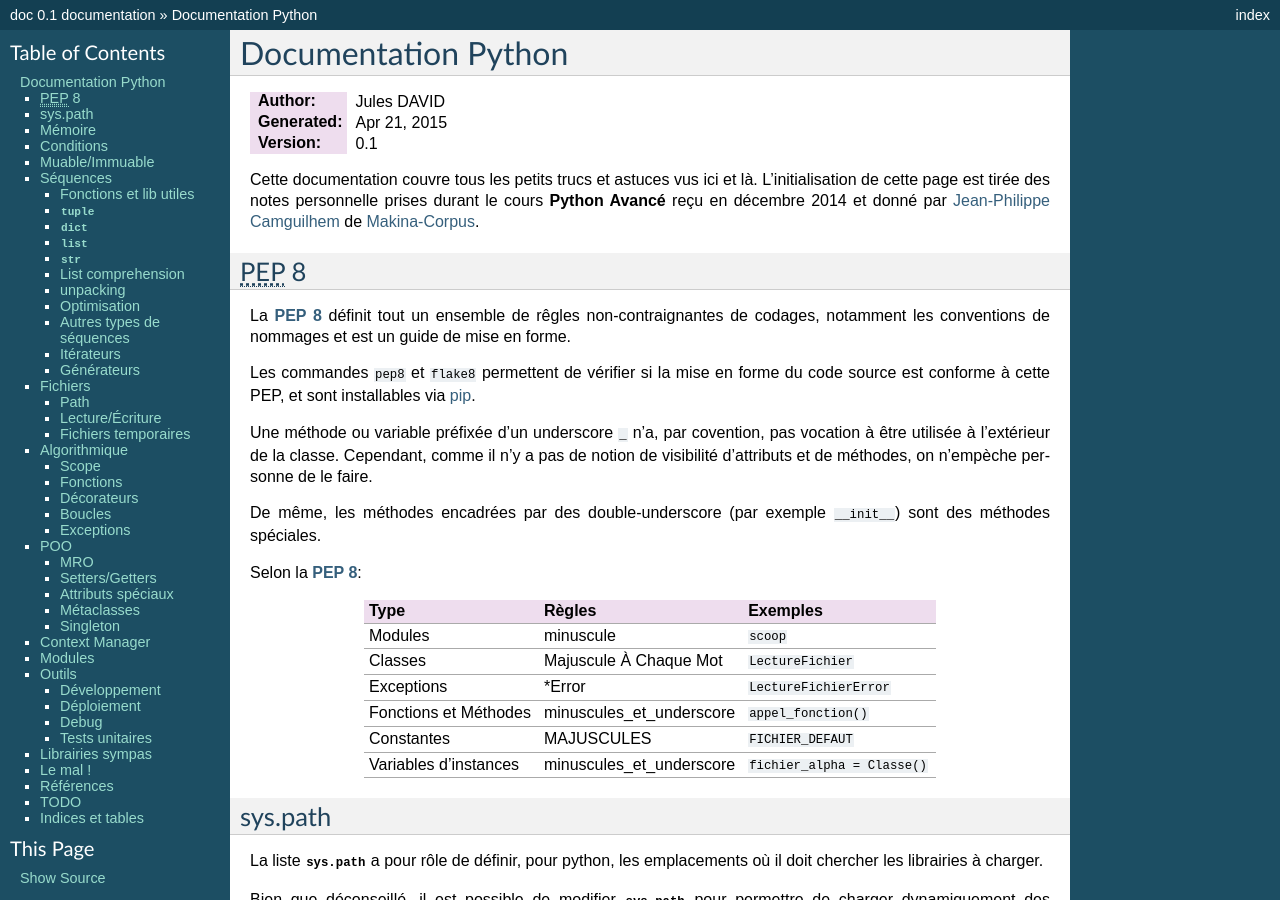
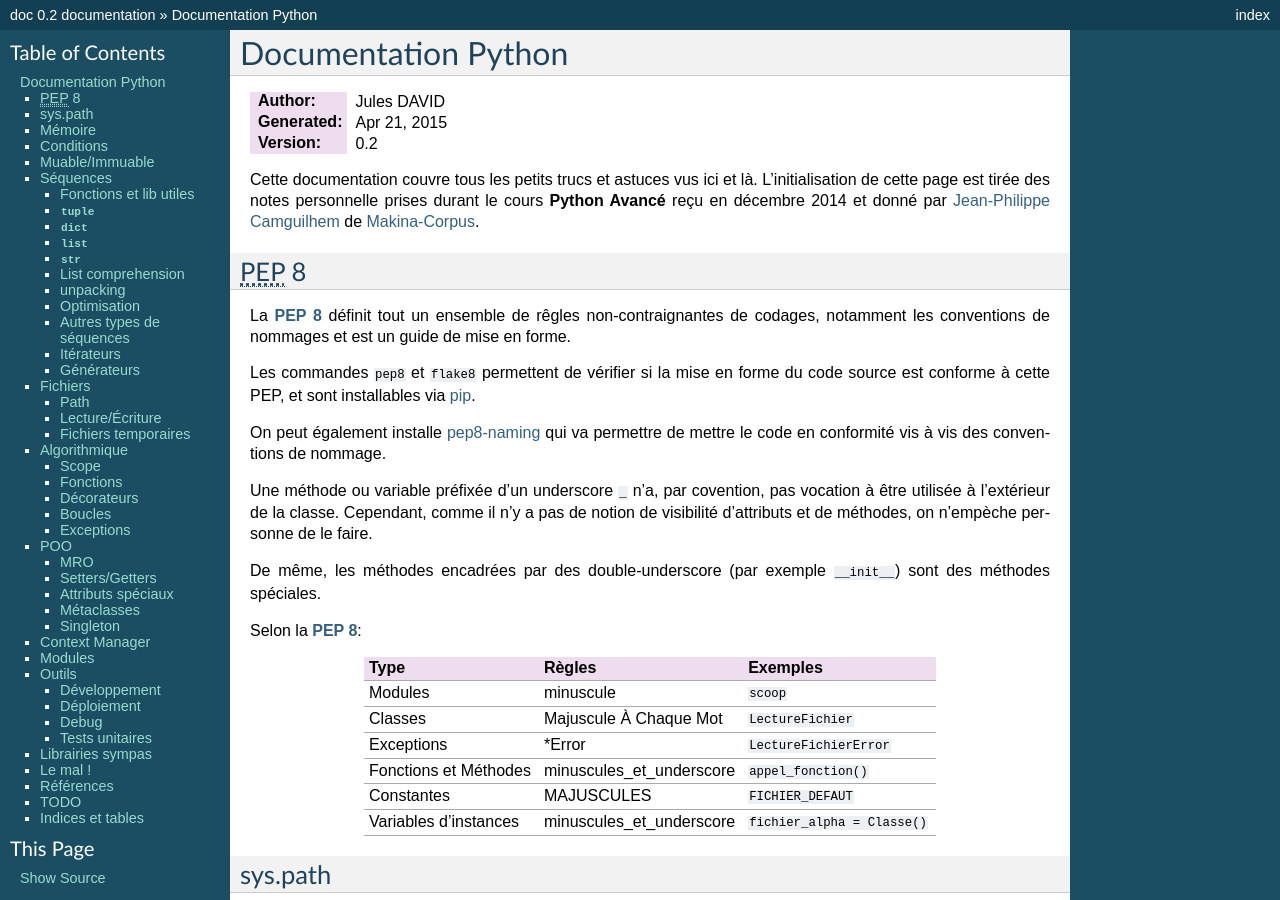
Before and after one commit to galactics/doc-python, a Sphinx documentation site: the page built from source/index.rst, in a window 1280 px wide and 900 px high. Built offline with Sphinx 7.4.7, drawn with Linux system fonts in a browser that asks for light colours; some of the changed text lies outside the part shown.

Commit message:
pep8-naming

```diff
--- a/source/conf.py
+++ b/source/conf.py
@@ -58,9 +58,9 @@ copyright = u'2015, Jules DAVID'
 # built documents.
 #
 # The short X.Y version.
-version = '0.1'
+version = '0.2'
 # The full version, including alpha/beta/rc tags.
-release = '0.1'
+release = '0.2'
 
 # The language for content autogenerated by Sphinx. Refer to documentation
 # for a list of supported languages.
--- a/source/index.rst
+++ b/source/index.rst
@@ -24,6 +24,10 @@ notamment les conventions de nommages et est un guide de mise en forme.
 Les commandes ``pep8`` et ``flake8`` permettent de vérifier si la mise en
 forme du code source est conforme à cette PEP, et sont installables via
 :ref:`my pip`.
+
+On peut également installe `pep8-naming <https://pypi.python.org/pypi/pep8-naming>`_
+qui va permettre de mettre le code en conformité vis à vis des conventions
+de nommage.
 
 Une méthode ou variable préfixée d'un underscore ``_`` n'a, par covention,
 pas vocation à être utilisée à l'extérieur de la classe. Cependant, comme il
```
